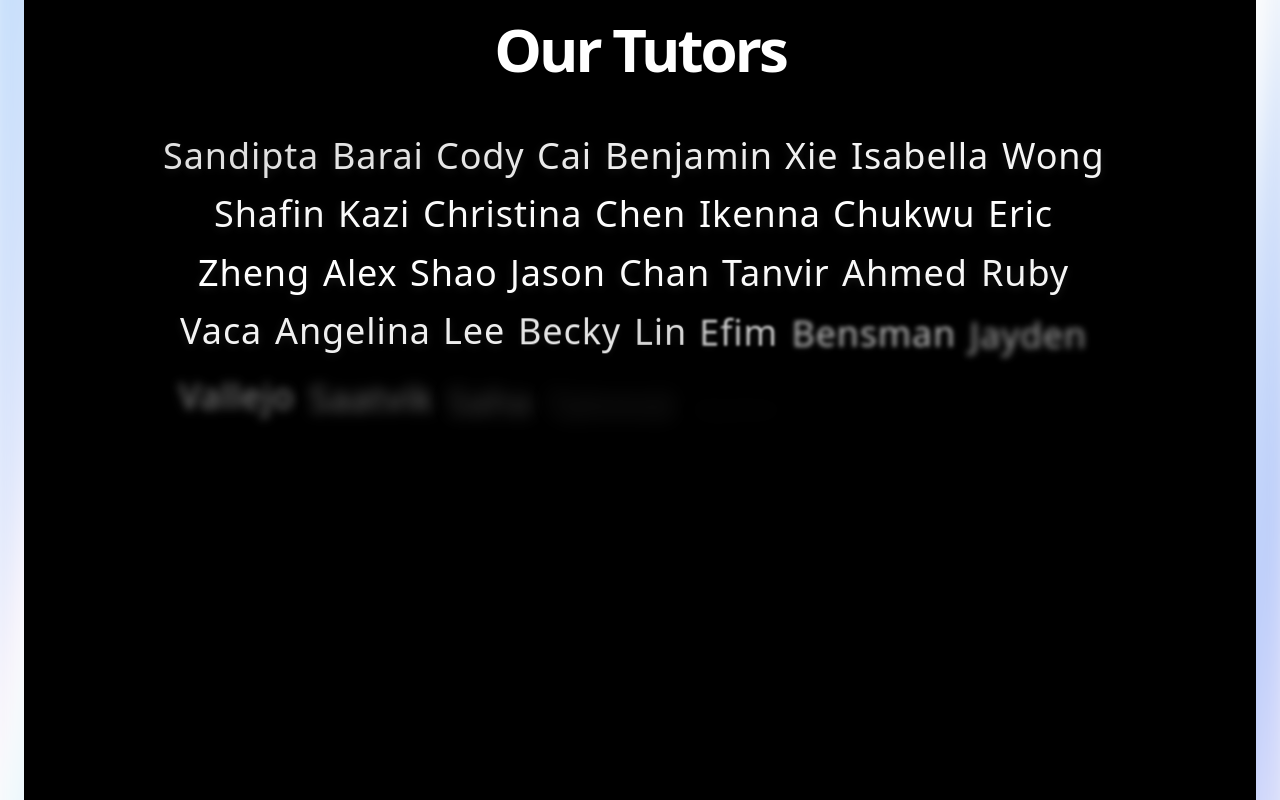
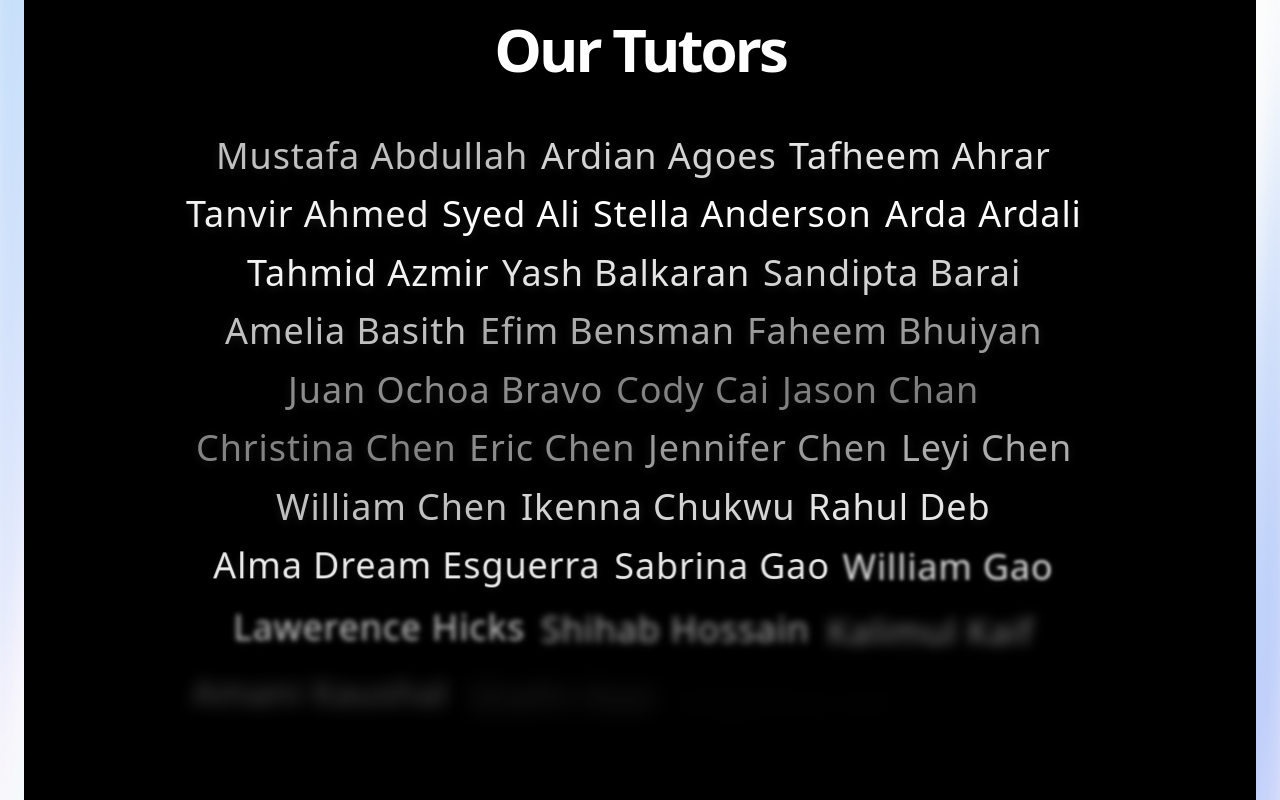
Before and after one commit to dlee08/sst-official-website, a Next.js app: page /about/team in a window 1280 px wide. Shown: the part 4480-5280 px from the top of the page. Built offline with nearby package versions, Linux system fonts and the light colour scheme.

Commit message:
Sort tutors alphabetically and apply distinct gradient to each full name

```diff
--- a/app/about/team/page.tsx
+++ b/app/about/team/page.tsx
@@ -98,68 +98,93 @@ const branchDirectors = {
   ],
 };
 
-// Tutors list for Summer 2025-26
+// Tutors list for Summer 2025-26 (sorted alphabetically by last name)
 const tutors = [
+  "Mustafa Abdullah",
+  "Ardian Agoes",
+  "Tafheem Ahrar",
+  "Tanvir Ahmed",
+  "Syed Ali",
+  "Stella Anderson",
+  "Arda Ardali",
+  "Tahmid Azmir",
+  "Yash Balkaran",
   "Sandipta Barai",
+  "Amelia Basith",
+  "Efim Bensman",
+  "Faheem Bhuiyan",
+  "Juan Ochoa Bravo",
   "Cody Cai",
-  "Benjamin Xie",
-  "Isabella Wong",
+  "Jason Chan",
+  "Christina Chen",
+  "Eric Chen",
+  "Jennifer Chen",
+  "Leyi Chen",
+  "William Chen",
+  "Ikenna Chukwu",
+  "Rahul Deb",
+  "Alma Dream Esguerra",
+  "Sabrina Gao",
+  "William Gao",
+  "Lawerence Hicks",
+  "Shihab Hossain",
+  "Kalimul Kaif",
+  "Amani Kaushal",
   "Shafin Kazi",
-  "Christina Chen",
-  "Ikenna Chukwu",
-  "Eric Zheng",
-  "Alex Shao",
-  "Jason Chan",
-  "Tanvir Ahmed",
-  "Ruby Vaca",
   "Angelina Lee",
   "Becky Lin",
-  "Efim Bensman",
+  "Daniel Lin",
+  "Nicky Liu",
+  "Thomas Liu",
+  "Justin Manariov",
+  "Kaylee Olguin",
+  "Jackson Peng",
+  "Albatina Rahman",
+  "Dipashak Rajak",
+  "Nihal Robi",
+  "Saatvik Saha",
+  "Alex Shao",
+  "Kiran Stanton",
+  "Andrew Tang",
+  "Sasha Trofimov",
+  "Ruby Vaca",
   "Jayden Vallejo",
-  "Saatvik Saha",
-  "Tahmid Azmir",
+  "Avery Wenger",
+  "Isabella Wong",
+  "Benjamin Xie",
+  "Mabel Yang",
+  "Calvin Ye",
+  "Jaedon Yassin",
   "Owen Zeng",
-  "Leyi Chen",
-  "Daniel Lin",
-  "Calvin Ye",
-  "Mustafa Abdullah",
-  "Nicky Liu",
-  "Jackson Peng",
-  "Mabel Yang",
-  "Alma Dream Esguerra",
-  "Yash Balkaran",
-  "Kaylee Olguin",
-  "Eric Chen",
-  "Lawerence Hicks",
-  "Shihab Hossain",
-  "Kiran Stanton",
-  "Juan Ochoa Bravo",
-  "Tafheem Ahrar",
-  "Sabrina Gao",
-  "Thomas Liu",
-  "Faheem Bhuiyan",
-  "Syed Ali",
-  "Avery Wenger",
-  "Dipashak Rajak",
-  "William Gao",
+  "Anna Zheng",
+  "Eric Zheng",
+  "Kathy Zhong",
   "Ei Zin",
-  "Justin Manariov",
-  "Andrew Tang",
-  "Jennifer Chen",
-  "Sasha Trofimov",
-  "Kathy Zhong",
-  "Jaedon Yassin",
-  "Amani Kaushal",
-  "Anna Zheng",
-  "Muhammadjon Obruyev",
-  "Arda Ardali",
-  "Amelia Basith",
-  "Albatina Rahman",
-  "Stella Anderson",
-  "William Chen",
 ];
 
 export default function TeamPage() {
+  // Create custom word data for each tutor with gradient colors
+  const tutorWords = React.useMemo(() => {
+    return tutors.map((name, index) => {
+      const progress = index / tutors.length;
+      const exponentialDelay = Math.pow(progress, 0.7) * 3;
+      const baseDelay = index * 0.15;
+
+      // Create gradient from white (255) to dark grey (128)
+      const waveEffect = Math.sin(progress * Math.PI * 6) * 0.5 + 0.5;
+      const brightness = 128 + (255 - 128) * waveEffect;
+
+      return {
+        text: name,
+        duration: 1.8,
+        delay: baseDelay + exponentialDelay,
+        blur: 15,
+        scale: 0.95,
+        color: `rgb(${brightness}, ${brightness}, ${brightness})`
+      };
+    });
+  }, []);
+
   return (
     <AuroraBackground className="!h-auto min-h-screen !items-start !justify-start pt-32 pb-20 px-6" showRadialGradient={false}>
 
@@ -343,10 +368,9 @@ export default function TeamPage() {
 
               {/* Blur Text Animation */}
               <BlurTextAnimation
-                text={tutors.join(" ")}
+                words={tutorWords}
                 fontSize="text-2xl md:text-3xl lg:text-4xl"
                 fontFamily="font-bold"
-                textColor="text-white"
                 animationDelay={3000}
                 className="min-h-[400px]"
               />
--- a/components/ui/blur-text-animation.tsx
+++ b/components/ui/blur-text-animation.tsx
@@ -8,6 +8,7 @@ interface WordData {
   delay: number;
   blur: number;
   scale?: number;
+  color?: string;
 }
 
 interface BlurTextAnimationProps {
@@ -98,14 +99,15 @@ export default function BlurTextAnimation({
       <div className="text-center max-w-5xl px-8">
         <p className={`${fontSize} ${fontFamily} font-light leading-relaxed tracking-wide`}>
           {textWords.map((word, index) => {
-            // Create gradient effect from white to silver
-            const totalWords = textWords.length;
-            const progress = index / totalWords;
-
-            // Oscillate between white (255) and silver (192) creating waves
-            const waveEffect = Math.sin(progress * Math.PI * 4) * 0.5 + 0.5; // 0 to 1
-            const brightness = 192 + (255 - 192) * waveEffect; // 192 to 255
-            const rgb = `rgb(${brightness}, ${brightness}, ${brightness})`;
+            // Use custom color if provided, otherwise calculate gradient
+            let rgb = word.color;
+            if (!rgb) {
+              const totalWords = textWords.length;
+              const progress = index / totalWords;
+              const waveEffect = Math.sin(progress * Math.PI * 4) * 0.5 + 0.5;
+              const brightness = 192 + (255 - 192) * waveEffect;
+              rgb = `rgb(${brightness}, ${brightness}, ${brightness})`;
+            }
 
             return (
               <span
@@ -127,8 +129,8 @@ export default function BlurTextAnimation({
                   transformStyle: 'preserve-3d',
                   backfaceVisibility: 'hidden',
                   textShadow: isAnimating
-                    ? `0 2px 8px rgba(${brightness}, ${brightness}, ${brightness}, 0.1)`
-                    : `0 0 40px rgba(${brightness}, ${brightness}, ${brightness}, 0.4)`
+                    ? `0 2px 8px rgba(255, 255, 255, 0.1)`
+                    : `0 0 40px rgba(255, 255, 255, 0.4)`
                 }}
               >
                 {word.text}
```
